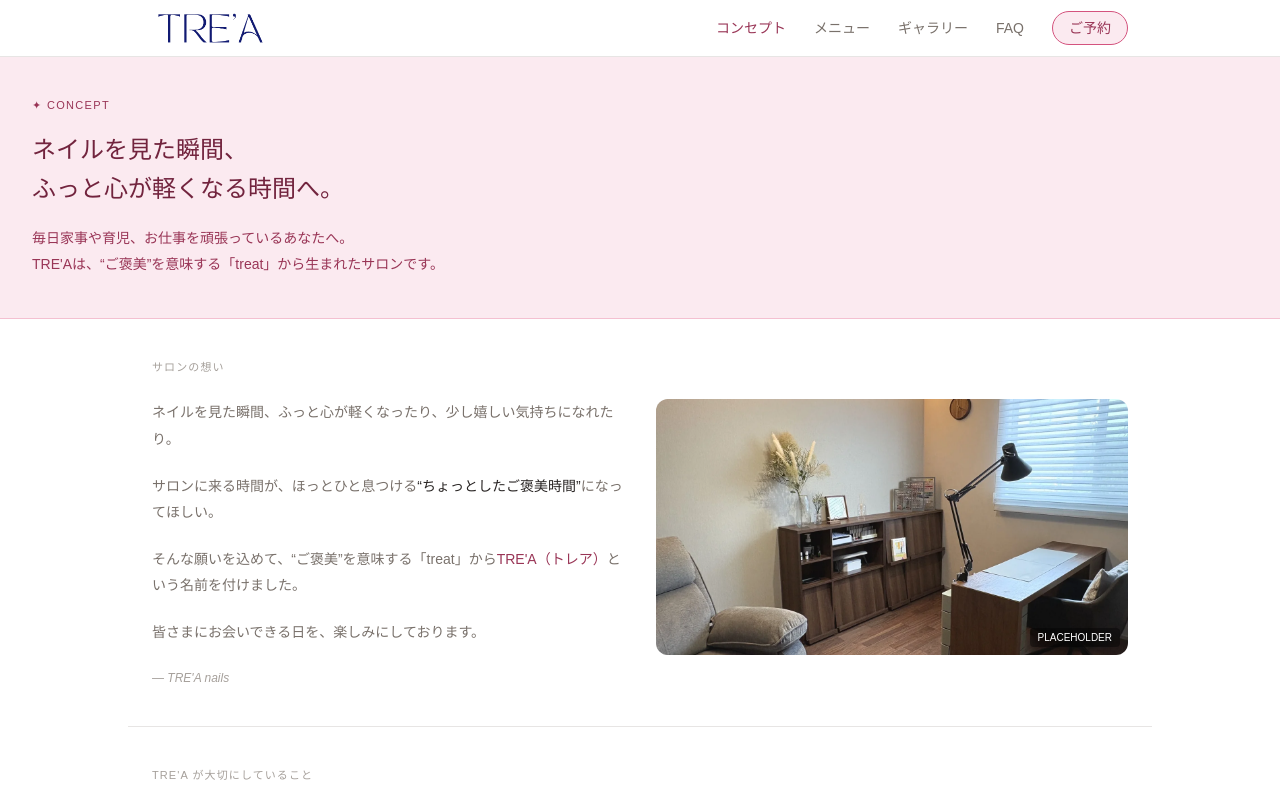
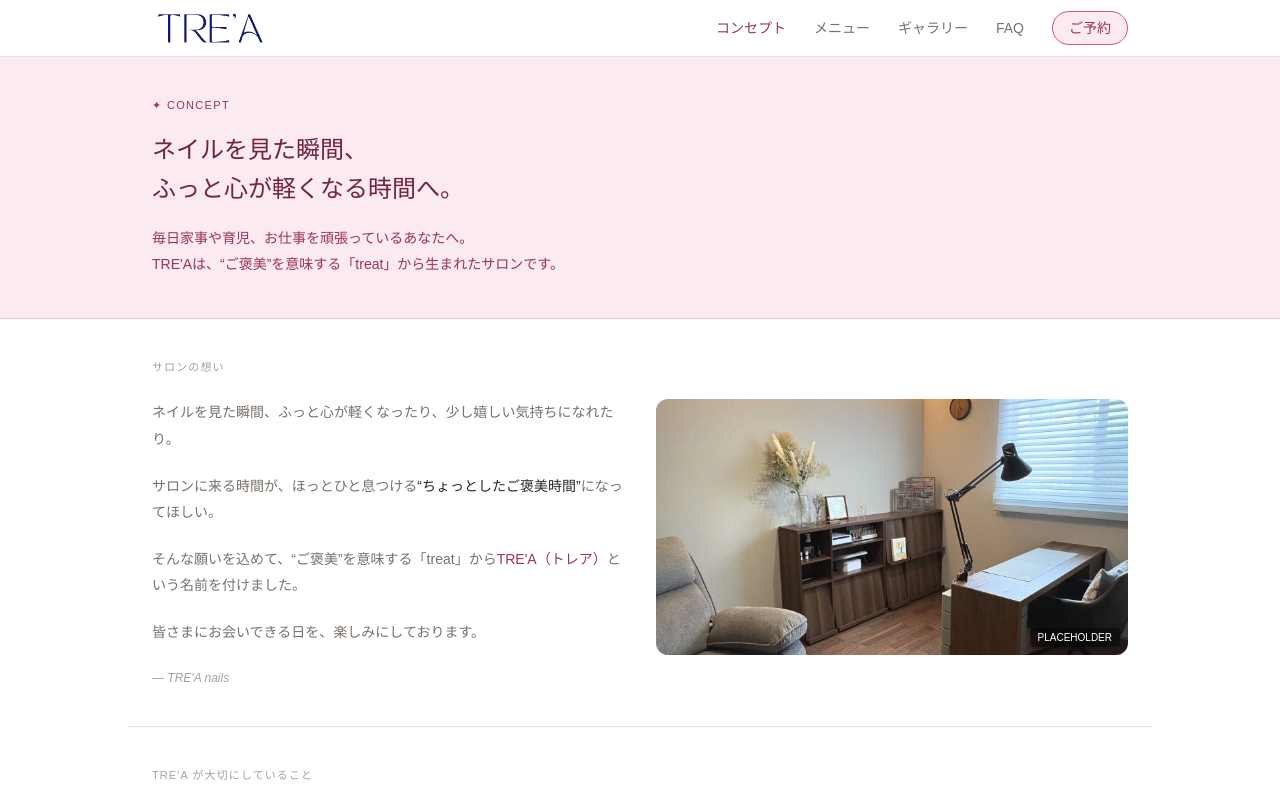
Before and after one commit to hinaokazaki/trea-lp, a Next.js app: page /concept in a window 1280 px wide. Shown: the top 800 px of the page. Built offline with nearby package versions, Linux system fonts and the light colour scheme.

Commit message:
style(concept): align hero content width with header
Wrapped the page-header content in max-w-5xl so it lines up with the
Header/Footer column; the bg-[#FBEAF0] band itself stays full-bleed.

```diff
--- a/app/concept/page.tsx
+++ b/app/concept/page.tsx
@@ -28,7 +28,8 @@ export default function ConceptPage() {
   return (
     <>
       {/* Page header */}
-      <div className="bg-[#FBEAF0] px-8 py-10 border-b border-[#F4C0D1]">
+      <div className="w-full bg-[#FBEAF0] border-b border-[#F4C0D1]">
+        <div className="max-w-5xl mx-auto px-6 py-10">
           <p className="text-[11px] text-[#993556] tracking-[.12em] mb-4 font-medium">
             ✦ CONCEPT
           </p>
@@ -42,6 +43,7 @@ export default function ConceptPage() {
             <br />
             TRE&apos;Aは、&ldquo;ご褒美&rdquo;を意味する「treat」から生まれたサロンです。
           </p>
+        </div>
       </div>
 
       {/* Salon thought */}
```
Lines whose indentation alone changed are shown as unchanged.
